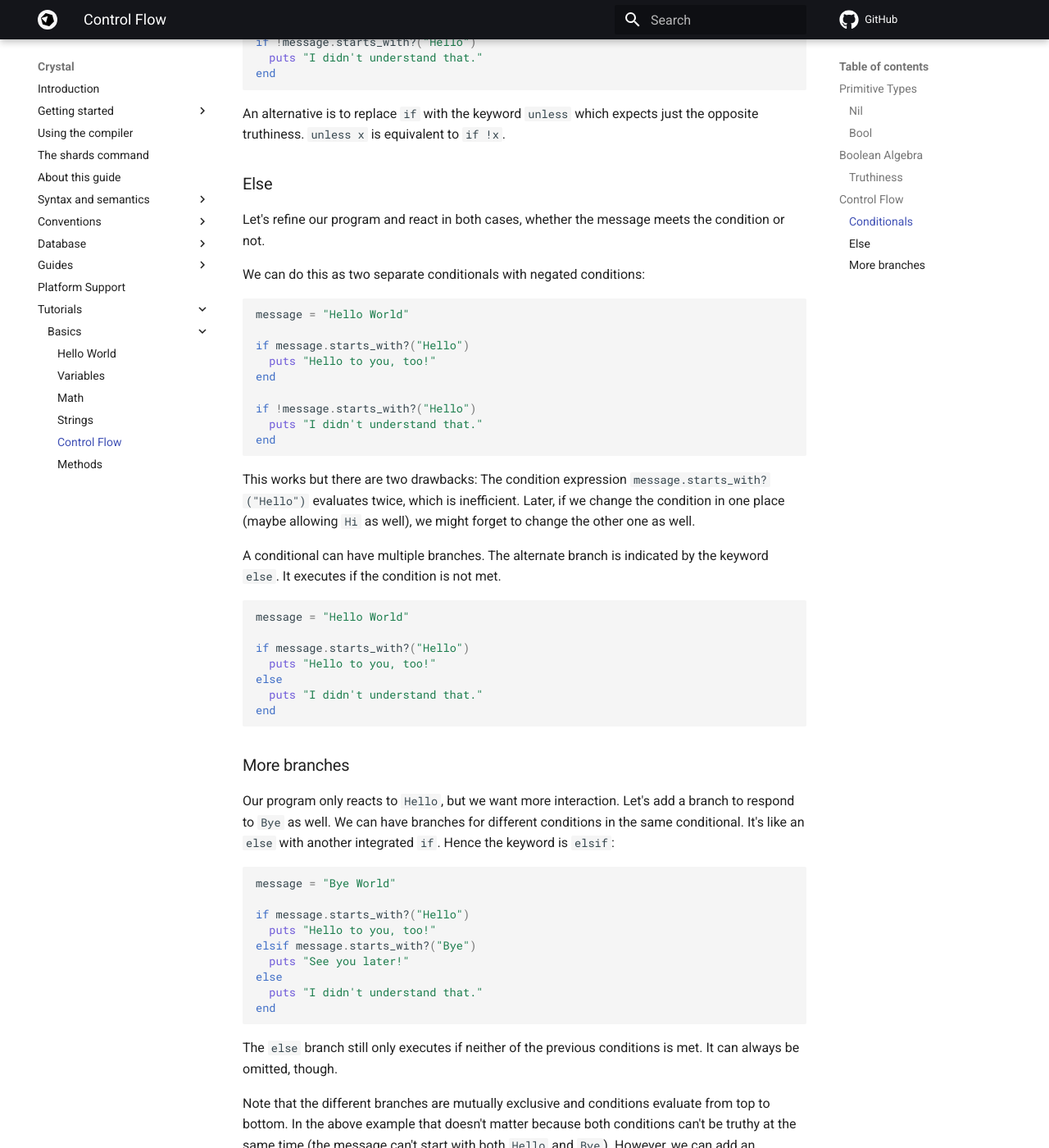
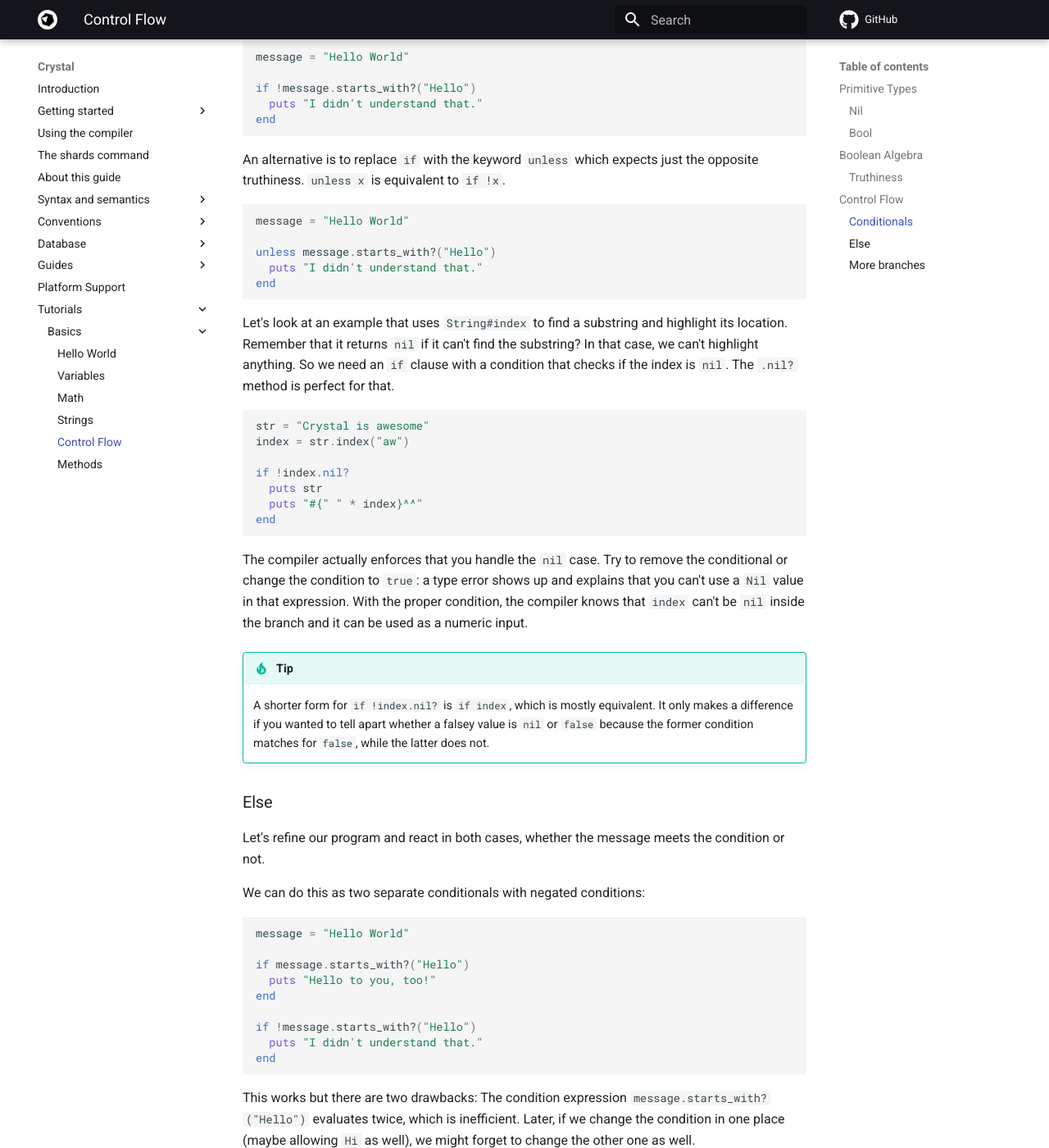
Before and after one commit to crystal-lang/crystal-book, an MkDocs documentation site: the page built from docs/tutorials/basics/50_control_flow.md, in a window 1280 px wide and 1400 px high, scrolled down 2689 px. Shown: the whole window at 82% size. Built offline with MkDocs 1.6.1 and Material for MkDocs 9.7.7, drawn with Linux system fonts in a browser that asks for light colours; nearby versions of some CDN libraries; library files that are not in the unit come from our copies; comment, search, counter and statistics services are not loaded.

Commit message:
Add example for nil with if clause

````diff
--- a/docs/tutorials/basics/50_control_flow.md
+++ b/docs/tutorials/basics/50_control_flow.md
@@ -10,6 +10,11 @@ the absence of an actual value.
 Remember [`String#index` from last lesson](./40_strings.md#indexing-substrings)?
 It returns `nil` if the substring does not exist in the search string. It has no index,
 so the index position is absent.
+
+```{.crystal .crystal-play}
+p! "Crystal is awesome".index("aw"),
+   "Crystal is awesome".index("xxxx")
+```
 
 ### Bool
 
@@ -128,6 +133,38 @@ end
 
 An alternative is to replace `if` with the keyword `unless` which expects just the opposite truthiness. `unless x` is equivalent to `if !x`.
 
+```{.crystal .crystal-play}
+message = "Hello World"
+
+unless message.starts_with?("Hello")
+  puts "I didn't understand that."
+end
+```
+
+Let's look at an example that uses `String#index` to find a substring and highlight its location.
+Remember that it returns `nil` if it can't find the substring? In that case, we can't highlight anything.
+So we need an `if` clause with a condition that checks if the index is `nil`. The `.nil?` method is perfect for that.
+
+```{.crystal .crystal-play}
+str = "Crystal is awesome"
+index = str.index("aw")
+
+if !index.nil?
+  puts str
+  puts "#{" " * index}^^"
+end
+```
+
+The compiler actually enforces that you handle the `nil` case.
+Try to remove the conditional or change the condition to `true`: a type error shows up and explains that you can't
+use a `Nil` value in that expression.
+With the proper condition, the compiler knows that `index` can't be `nil` inside the branch and it can be used as a numeric input.
+
+!!! tip
+    A shorter form for `if !index.nil?` is `if index`, which is mostly equivalent.
+    It only makes a difference if you wanted to tell apart whether a falsey value is `nil` or `false`
+    because the former condition matches for `false`, while the latter does not.
+
 ### Else
 
 Let's refine our program and react in both cases, whether the message meets the condition or not.
````
